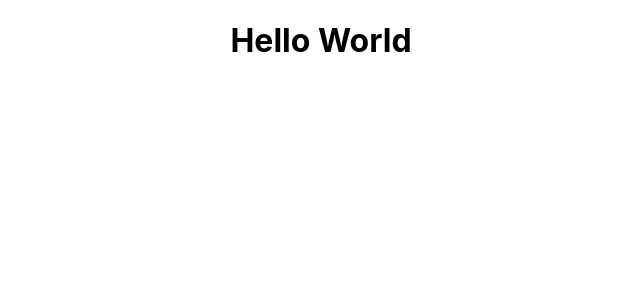
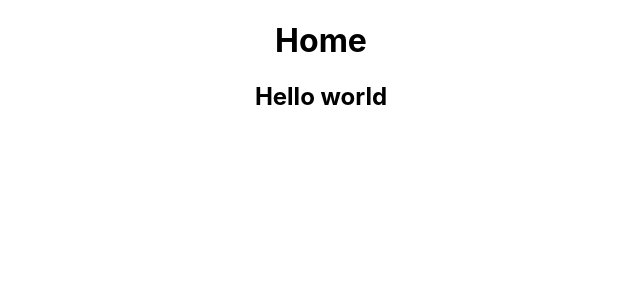
Before and after one commit to charnaye95/OnlineAddict-client, a React (Create React App) app: page / in a window 1280 px wide. Shown: the top 300 px of the page, without its empty margins (319-959 px from the left). Built offline with nearby package versions, Linux system fonts and the light colour scheme.

Commit message:
added routes system

```diff
--- a/src/App.js
+++ b/src/App.js
@@ -1,9 +1,16 @@
 import './App.css';
+import { Routes, Route} from 'react-router-dom';
+
+import Home from './pages/Home';
 
 function App() {
   return (
     <div className="App">
-     <h1>Hello World</h1>
+        <Routes >
+
+            <Route path="/" element={<Home />}></Route>
+
+        </Routes>
     </div>
   );
 }
--- a/src/pages/Home.js
+++ b/src/pages/Home.js
@@ -0,0 +1,12 @@
+import React from 'react'
+
+function Home() {
+  return (
+    <div>
+        <h1>Home</h1>
+        <h2>Hello world</h2>
+    </div>
+  )
+}
+
+export default Home
```
